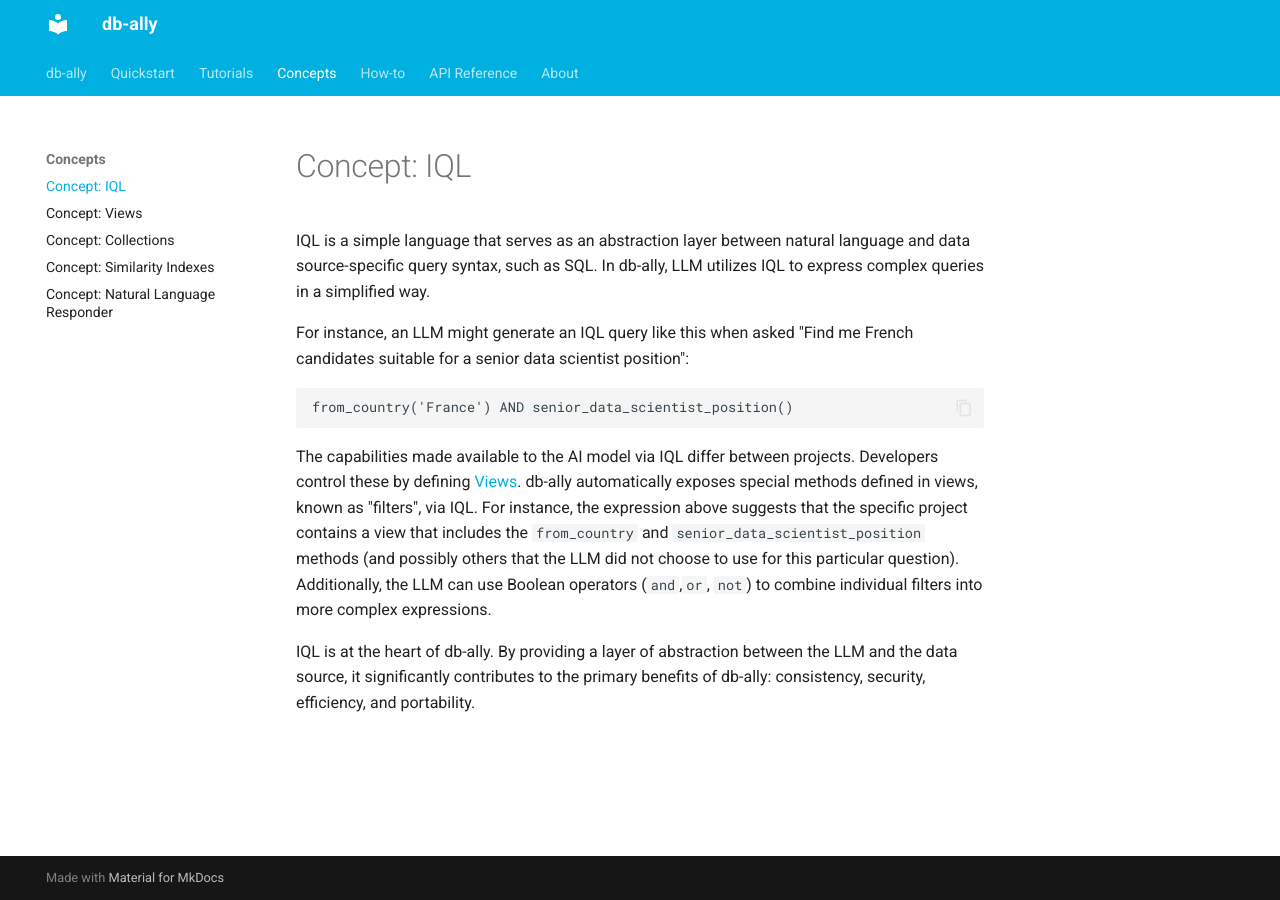
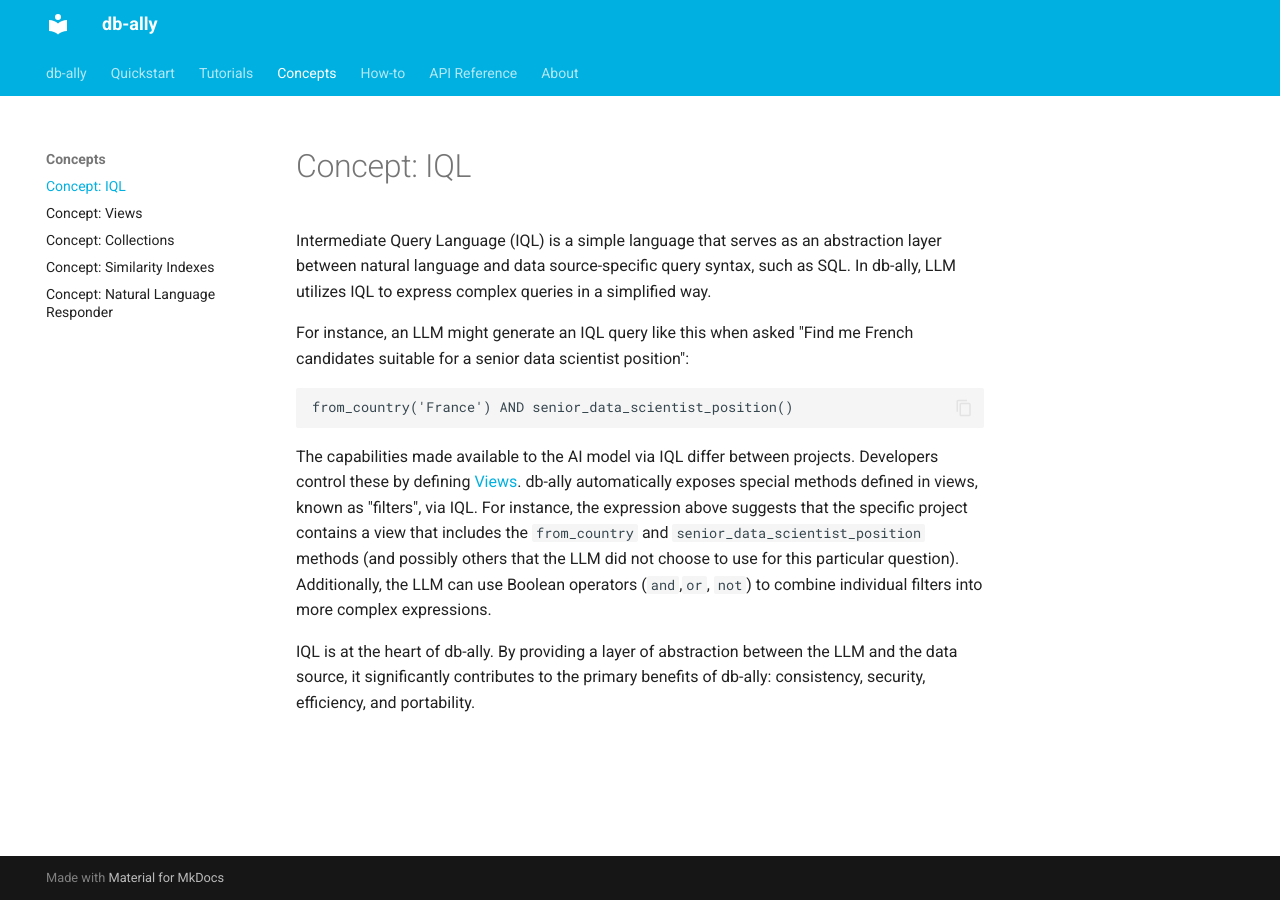
Before and after one commit to deepsense-ai/db-ally, an MkDocs documentation site: the page built from docs/concepts/iql.md, in a window 1280 px wide. Built offline with MkDocs 1.6.1 and Material for MkDocs 9.7.7, drawn with Linux system fonts in a browser that asks for light colours.

Commit message:
IQL explained

```diff
--- a/docs/concepts/iql.md
+++ b/docs/concepts/iql.md
@@ -1,6 +1,6 @@
 # Concept: IQL
 
-IQL is a simple language that serves as an abstraction layer between natural language and data source-specific query syntax, such as SQL. In db-ally, LLM utilizes IQL to express complex queries in a simplified way.
+Intermediate Query Language (IQL) is a simple language that serves as an abstraction layer between natural language and data source-specific query syntax, such as SQL. In db-ally, LLM utilizes IQL to express complex queries in a simplified way.
 
 For instance, an LLM might generate an IQL query like this when asked "Find me French candidates suitable for a senior data scientist position":
 
```
